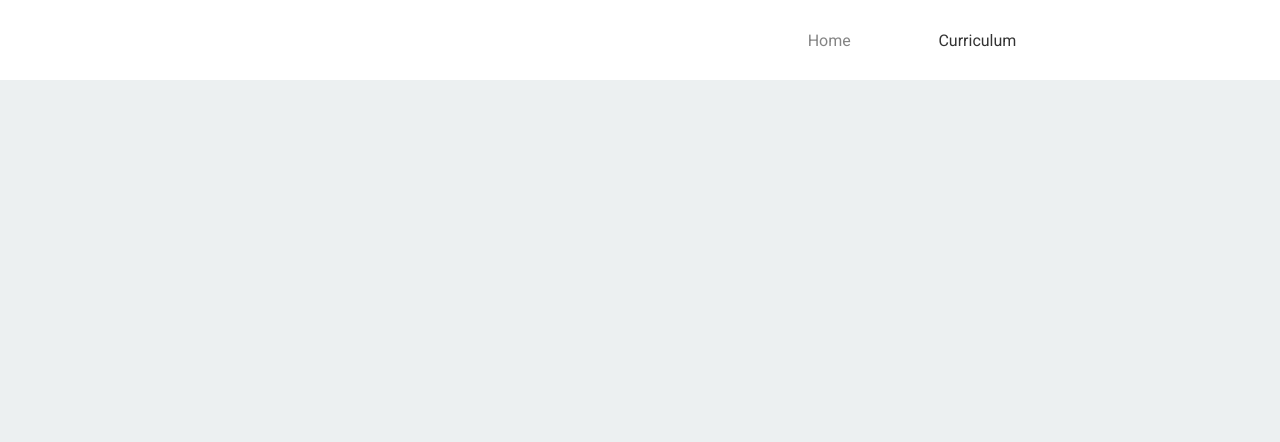
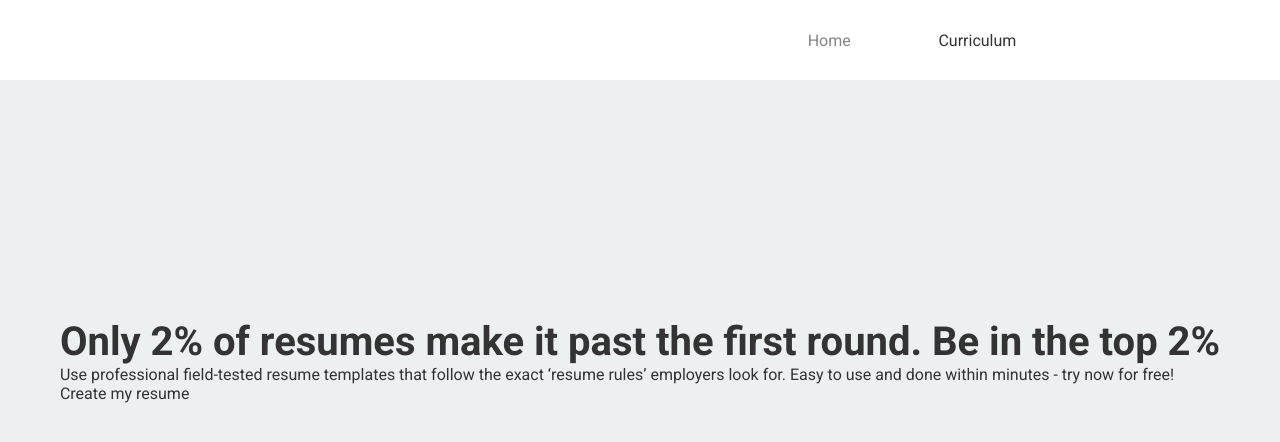
Before and after one commit to ripterdust/Curriculum.Io, a React (Create React App) app: page / in a window 1280 px wide. Shown: the top 442 px of the page. Built offline with nearby package versions, Linux system fonts and the light colour scheme; some icons are missing.

Commit message:
Agregado s los componentes a las páginas de los templates y a la del inicio

```diff
--- a/src/App.js
+++ b/src/App.js
@@ -3,6 +3,8 @@ import { BrowserRouter as Router,
   Route,
   Switch
 } from 'react-router-dom';
+import { Index } from './components/Index';
+import { Template } from './components/Template';
 
 import { Navbar } from './components/ui/Navbar'
 
@@ -15,8 +17,8 @@ function App() {
     <Router>
       <Navbar />
       <Switch>
-        <Route exact path="/"/>
-        <Route />
+        <Route exact path="/" component={Index}  />
+        <Route path='/templates' component={Template} />
       </Switch>
 
     </Router>
--- /dev/null
+++ b/src/components/Index.js
@@ -0,0 +1,11 @@
+import React from 'react'
+import { Hero } from './IndexComponents/Hero';
+
+
+export const Index = () => {
+    return (
+        <div className="mainPage">
+            <Hero />
+        </div>
+    )
+}
--- /dev/null
+++ b/src/components/IndexComponents/Hero.js
@@ -0,0 +1,18 @@
+import React from 'react';
+import { Link } from 'react-router-dom';
+
+export const Hero = () => {
+    return (
+        <div className="hero">
+            <div className="text">
+                <div className="title">
+                    Only 2% of resumes make it past the first round. Be in the top 2%
+                </div>
+                <div className="subTitle">
+                    Use professional field-tested resume templates that follow the exact ‘resume rules’ employers look for. Easy to use and done within minutes - try now for free!
+                </div>
+                <Link to='/template'>Create my resume</Link>
+                </div>
+        </div>
+    )
+}
--- a/src/components/Template.js
+++ b/src/components/Template.js
@@ -0,0 +1,9 @@
+import React from 'react'
+
+export const Template = () => {
+    return (
+        <div className="templatePage" >
+            Templates page
+        </div>
+    )
+}
--- a/src/main.css
+++ b/src/main.css
@@ -154,4 +154,20 @@ nav .content .dropdown:hover .dropdown-content {
   display: grid;
 }
 
+.mainPage {
+  width: 100%;
+}
+.mainPage .hero {
+  width: 100%;
+  height: 70vh;
+  display: flex;
+  justify-content: center;
+  align-items: center;
+  flex-direction: column;
+}
+.mainPage .hero .text .title {
+  font-size: 40px;
+  font-weight: 700;
+}
+
 /*# sourceMappingURL=main.css.map */
--- a/src/main.scss
+++ b/src/main.scss
@@ -191,3 +191,25 @@ nav {
     }
 
 }
+
+
+// Main page styles
+.mainPage{
+    width: 100%;
+
+    .hero{
+        width: 100%;
+        height: 70vh;
+        display: flex;
+        justify-content: center;
+        align-items: center;
+        flex-direction: column;
+
+        .text{
+            .title{
+                font-size: 40px;
+                font-weight: 700;
+            }
+        }
+    }
+}
```
Also changed, not shown: 1 other file (tests, documents, lock files or other folders).
